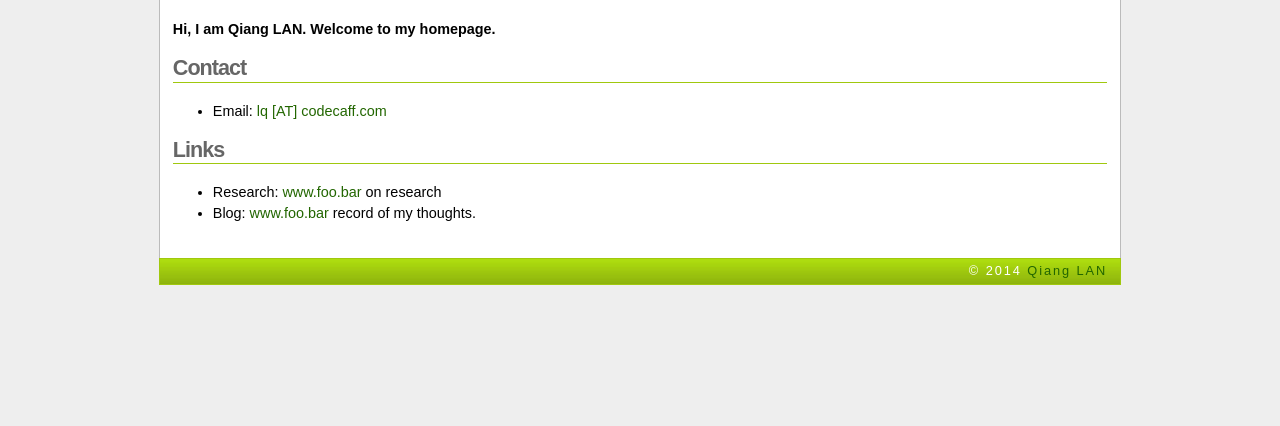
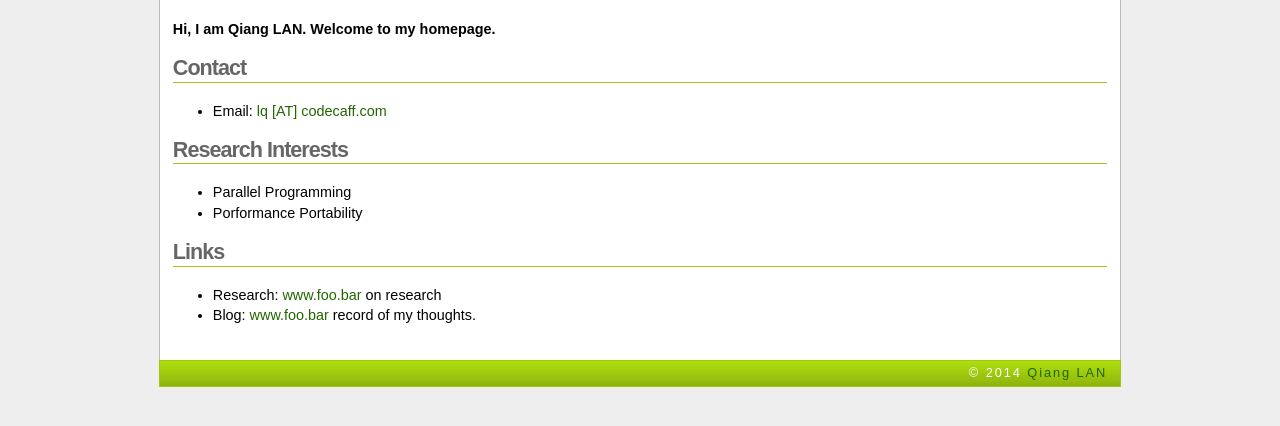
Before and after one commit to codecaff/lq, a plain HTML site: page index.html in a window 1280 px wide. Shown: the part 156-582 px from the top of the page. Drawn offline with Linux system fonts and the light colour scheme.

Commit message:
updated by lq second time
hahaha

```diff
--- a/index.html
+++ b/index.html
@@ -39,6 +39,15 @@
 		<li>Email: <a href="mailto:lq@codecaff.com" target="_blank">lq [AT] codecaff.com</a></li>
 	</ul>
 
+	<h2>Research Interests</h2>
+<p>
+
+</p>
+	<ul>
+		<li>Parallel Programming</li>
+		<li>Porformance Portability</li>
+	</ul>
+
 	<h2>Links</h2>
 	<ul>
 		<li>Research: <a href="http://www.foo.bar/">www.foo.bar</a> on research </li>
@@ -53,15 +62,4 @@
 
 </body>
 
-<script>
-  (function(i,s,o,g,r,a,m){i['GoogleAnalyticsObject']=r;i[r]=i[r]||function(){
-  (i[r].q=i[r].q||[]).push(arguments)},i[r].l=1*new Date();a=s.createElement(o),
-  m=s.getElementsByTagName(o)[0];a.async=1;a.src=g;m.parentNode.insertBefore(a,m)
-  })(window,document,'script','//www.google-analytics.com/analytics.js','ga');
-
-  ga('create', 'UA-50293270-2', 'codecaff.com');
-  ga('send', 'pageview');
-
-</script>
-
 </html>
```
